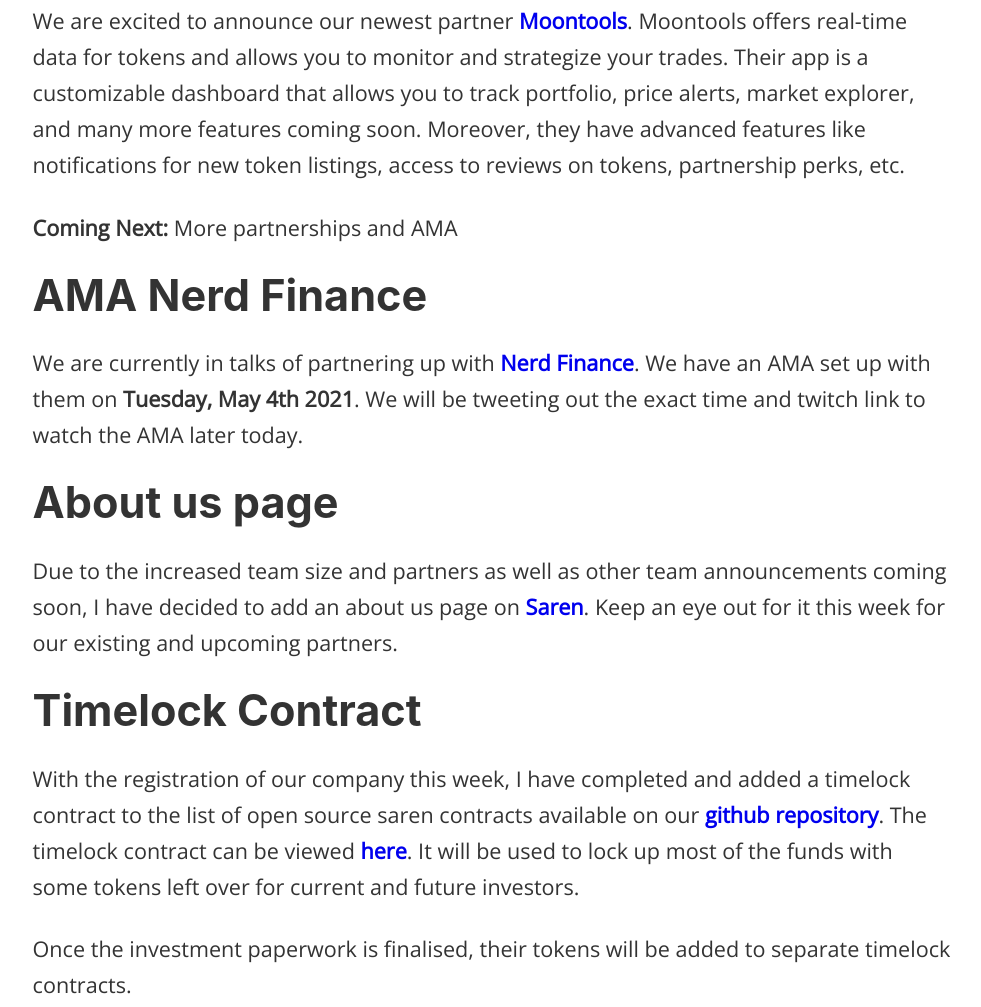
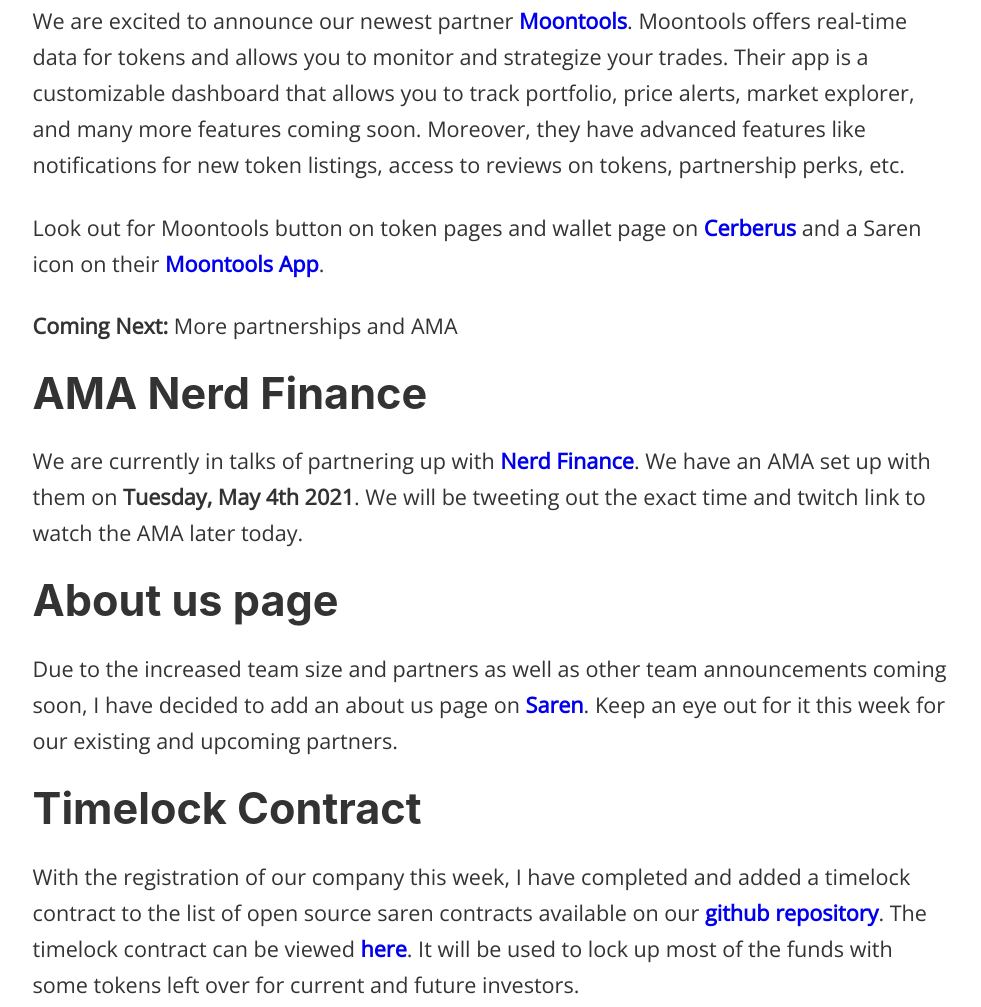
Before and after one commit to jaykch/saren-blog, a Gatsby site: page /moontools-and-server-upgrades/ in a window 1280 px wide. Shown: the part 1782-2789 px from the top of the page, without its empty margins (147-1128 px from the left). Built offline with nearby package versions, Linux system fonts and the light colour scheme; Gatsby itself is replaced by a stand-in of ours.

Commit message:
Edited moontools blog to add a link for logo

```diff
--- a/content/moontools-and-server-upgrades/index.md
+++ b/content/moontools-and-server-upgrades/index.md
@@ -22,6 +22,9 @@
 you to track portfolio, price alerts, market explorer, and many more features coming soon. Moreover, they have advanced
 features like notifications for new token listings, access to reviews on tokens, partnership perks, etc.
 
+Look out for Moontools button on token pages and wallet page on **[Cerberus](http://cerberus.saren.io/)** and a Saren
+icon on their **[Moontools App](https://app.moontools.io/pairs/uniswap/0x4896938404e0af7b694076329013bf5973c01a93)**.
+
 **Coming Next:** More partnerships and AMA
 
 AMA Nerd Finance
```
